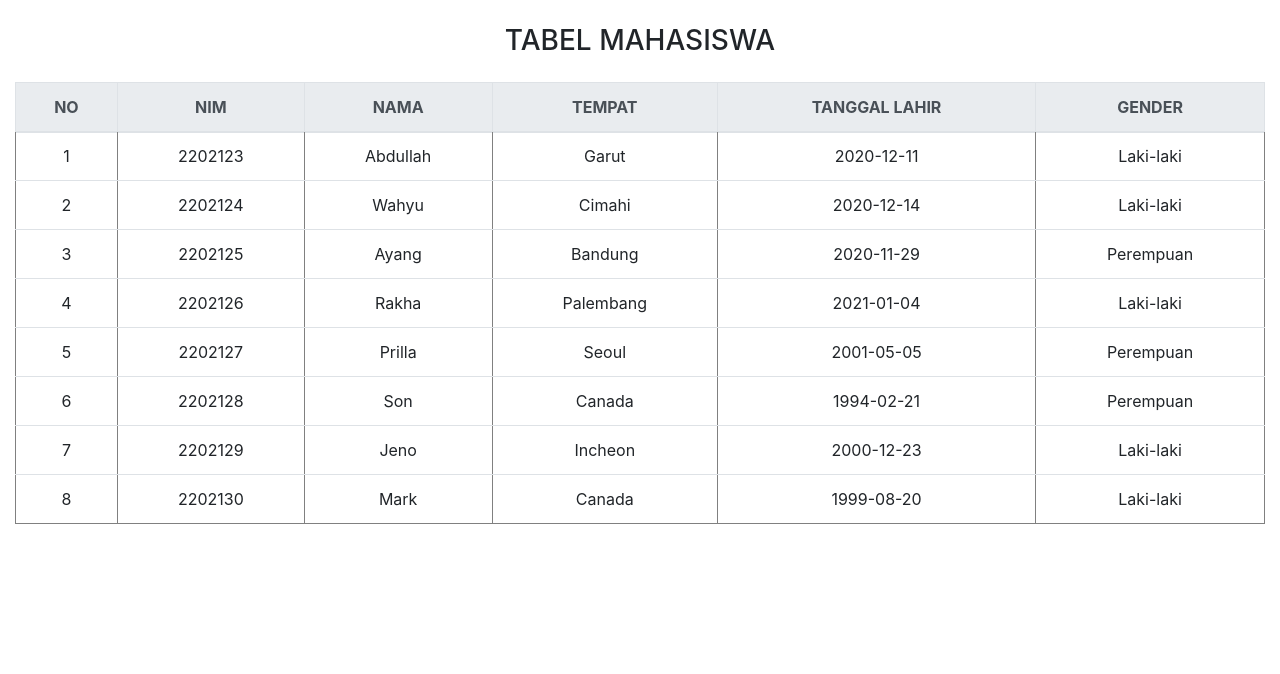
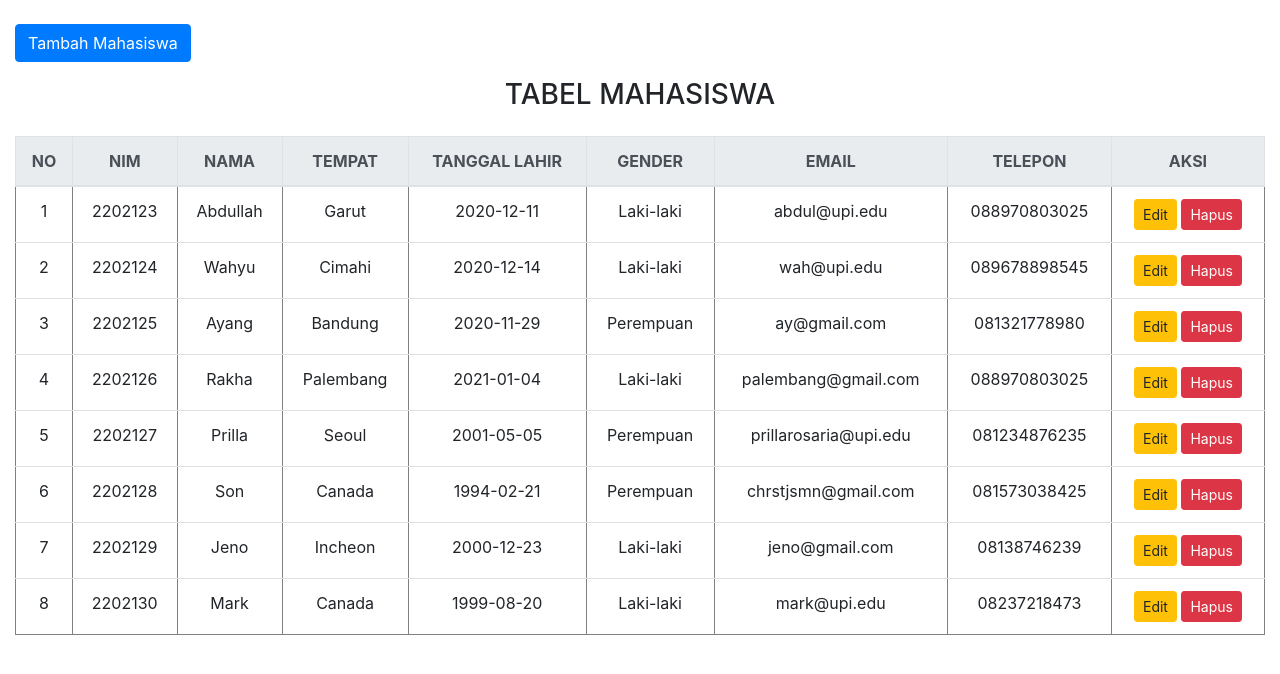
Before and after one commit to Ilyessin12/TP9DPBO2025C1, a PHP site: page / in a window 1280 px wide. Shown: the part 56-730 px from the top of the page. Run offline with PHP 8.4, Linux system fonts and the light colour scheme; data comes from the database, SQL or seed files in the repository; some libraries are stand-ins or nearby versions.

Commit message:
modified the view to display CRUD operations and to be able to perform it

```diff
--- a/templates/skin.html
+++ b/templates/skin.html
@@ -21,7 +21,91 @@
       <span class="navbar-toggler-icon"></span>
     </button>
   </nav>
+
+  <!-- Form Modal -->
+  <div class="modal fade" id="formModal" tabindex="-1" role="dialog" aria-labelledby="formModalLabel" aria-hidden="true">
+    <div class="modal-dialog" role="document">
+      <div class="modal-content">
+        <div class="modal-header">
+          <h5 class="modal-title" id="formModalLabel">DATA_MODAL_TITLE</h5>
+          <button type="button" class="close" data-dismiss="modal" aria-label="Close">
+            <span aria-hidden="true">&times;</span>
+          </button>
+        </div>
+        <form action="index.php" method="post">
+          <div class="modal-body">
+            <input type="hidden" name="id" id="id" DATA_ID>
+            <div class="form-group">
+              <label for="nim">NIM</label>
+              <input type="text" class="form-control" name="nim" id="nim" DATA_NIM required>
+            </div>
+            <div class="form-group">
+              <label for="nama">Nama</label>
+              <input type="text" class="form-control" name="nama" id="nama" DATA_NAMA required>
+            </div>
+            <div class="form-group">
+              <label for="tempat">Tempat Lahir</label>
+              <input type="text" class="form-control" name="tempat" id="tempat" DATA_TEMPAT required>
+            </div>
+            <div class="form-group">
+              <label for="tl">Tanggal Lahir</label>
+              <input type="date" class="form-control" name="tl" id="tl" DATA_TL required>
+            </div>
+            <div class="form-group">
+              <label for="gender">Jenis Kelamin</label>
+              <select class="form-control" name="gender" id="gender" required>
+                <option value="Laki-laki" DATA_GENDER_L>Laki-laki</option>
+                <option value="Perempuan" DATA_GENDER_P>Perempuan</option>
+              </select>
+            </div>
+            <div class="form-group">
+              <label for="email">Email</label>
+              <input type="email" class="form-control" name="email" id="email" DATA_EMAIL required>
+            </div>
+            <div class="form-group">
+              <label for="telp">No. Telepon</label>
+              <input type="text" class="form-control" name="telp" id="telp" DATA_TELP required>
+            </div>
+          </div>
+          <div class="modal-footer">
+            <button type="button" class="btn btn-secondary" data-dismiss="modal">Batal</button>
+            <button type="submit" name="DATA_SUBMIT_TYPE" class="btn btn-primary">Simpan</button>
+          </div>
+        </form>
+      </div>
+    </div>
+  </div>
+
+  <!-- Delete Confirmation Modal -->
+  <div class="modal fade" id="deleteModal" tabindex="-1" role="dialog" aria-labelledby="deleteModalLabel" aria-hidden="true">
+    <div class="modal-dialog" role="document">
+      <div class="modal-content">
+        <div class="modal-header">
+          <h5 class="modal-title" id="deleteModalLabel">Konfirmasi Hapus</h5>
+          <button type="button" class="close" data-dismiss="modal" aria-label="Close">
+            <span aria-hidden="true">&times;</span>
+          </button>
+        </div>
+        <form action="index.php" method="post">
+          <div class="modal-body">
+            <p>Apakah Anda yakin ingin menghapus data ini?</p>
+            <input type="hidden" name="id" id="deleteId" value="">
+          </div>
+          <div class="modal-footer">
+            <button type="button" class="btn btn-secondary" data-dismiss="modal">Batal</button>
+            <button type="submit" name="delete" class="btn btn-danger">Hapus</button>
+          </div>
+        </form>
+      </div>
+    </div>
+  </div>
+
   <div class="container-fluid text-center my-4">
+    <div class="row mb-3">
+      <div class="col-12 text-left">
+        <button class="btn btn-primary" data-toggle="modal" data-target="#formModal" data-action="add">Tambah Mahasiswa</button>
+      </div>
+    </div>
     <div class="row">
       <div class="col-12">
         <h3 class="mb-4">TABEL MAHASISWA</h3>
@@ -34,11 +118,14 @@
               <th scope="col">TEMPAT</th>
               <th scope="col">TANGGAL LAHIR</th>
               <th scope="col">GENDER</th>
+              <th scope="col">EMAIL</th>
+              <th scope="col">TELEPON</th>
+              <th scope="col">AKSI</th>
             </tr>
           </thead>
-          <tr>
+          <tbody>
             DATA_TABEL
-          </tr>
+          </tbody>
         </table>
       </div>
     </div>
@@ -48,13 +135,62 @@
   <!-- jQuery first, then Popper.js, then Bootstrap JS -->
   <script src="https://code.jquery.com/jquery-3.2.1.slim.min.js"
     integrity="sha384-KJ3o2DKtIkvYIK3UENzmM7KCkRr/rE9/Qpg6aAZGJwFDMVNA/GpGFF93hXpG5KkN" crossorigin="anonymous">
-    </script>
+  </script>
   <script src="https://cdnjs.cloudflare.com/ajax/libs/popper.js/1.12.9/umd/popper.min.js"
     integrity="sha384-ApNbgh9B+Y1QKtv3Rn7W3mgPxhU9K/ScQsAP7hUibX39j7fakFPskvXusvfa0b4Q" crossorigin="anonymous">
-    </script>
+  </script>
   <script src="https://maxcdn.bootstrapcdn.com/bootstrap/4.0.0/js/bootstrap.min.js"
     integrity="sha384-JZR6Spejh4U02d8jOt6vLEHfe/JQGiRRSQQxSfFWpi1MquVdAyjUar5+76PVCmYl" crossorigin="anonymous">
-    </script>
+  </script>
+
+  <script>
+    $('#formModal').on('show.bs.modal', function(event){
+      const button = $(event.relatedTarget);
+      const action = button.data('action');
+      const modal = $(this);
+
+      if(action === 'add'){
+        modal.find('.modal-title').text('Tambah Mahasiswa');
+        modal.find('#id').val('');
+        modal.find('#nim').val('');
+        modal.find('#nama').val('');
+        modal.find('#tempat').val('');
+        modal.find('#tl').val('');
+        modal.find('#gender').val('Laki-laki');
+        modal.find('#email').val('');
+        modal.find('#telp').val('');
+        modal.find('button[name="DATA_SUBMIT_TYPE"]').attr('name', 'add');
+      }else if(action === 'edit'){
+        const id = button.data('id');
+        const nim = button.data('nim');
+        const nama = button.data('nama');
+        const tempat = button.data('tempat');
+        const tl = button.data('tl');
+        const gender = button.data('gender');
+        const email = button.data('email');
+        const telp = button.data('telp');
+
+        modal.find('.modal-title').text('Edit Mahasiswa');
+        modal.find('#id').val(id);
+        modal.find('#nim').val(nim);
+        modal.find('#nama').val(nama);
+        modal.find('#tempat').val(tempat);
+        modal.find('#tl').val(tl);
+        modal.find('#gender').val(gender);
+        modal.find('#email').val(email);
+        modal.find('#telp').val(telp);
+        modal.find('button[name="DATA_SUBMIT_TYPE"]').attr('name', 'update');
+      }
+    });
+
+    $('#deleteModal').on('show.bs.modal', function(event){
+      const button = $(event.relatedTarget);
+      const id = button.data('id');
+      const modal = $(this);
+
+      modal.find('#deleteId').val(id);
+    });
+  </script>
 </body>
 
 </html>
--- a/view/TampilMahasiswa.php
+++ b/view/TampilMahasiswa.php
@@ -24,21 +24,57 @@ class TampilMahasiswa implements KontrakView
 		$data = null;
 
 		//semua terkait tampilan adalah tanggung jawab view
-		for ($i = 0; $i < $this->prosesmahasiswa->getSize(); $i++) {
+		for($i = 0; $i < $this->prosesmahasiswa->getSize(); $i++){
 			$no = $i + 1;
+			$id = $this->prosesmahasiswa->getId($i);
+			$nim = $this->prosesmahasiswa->getNim($i);
+			$nama = $this->prosesmahasiswa->getNama($i);
+			$tempat = $this->prosesmahasiswa->getTempat($i);
+			$tl = $this->prosesmahasiswa->getTl($i);
+			$gender = $this->prosesmahasiswa->getGender($i);
+			$email = $this->prosesmahasiswa->getEmail($i);
+			$telp = $this->prosesmahasiswa->getTelp($i);
+
 			$data .= "<tr>
 			<td>" . $no . "</td>
-			<td>" . $this->prosesmahasiswa->getNim($i) . "</td>
-			<td>" . $this->prosesmahasiswa->getNama($i) . "</td>
-			<td>" . $this->prosesmahasiswa->getTempat($i) . "</td>
-			<td>" . $this->prosesmahasiswa->getTl($i) . "</td>
-			<td>" . $this->prosesmahasiswa->getGender($i) . "</td> </tr>";
+			<td>" . $nim . "</td>
+			<td>" . $nama . "</td>
+			<td>" . $tempat . "</td>
+			<td>" . $tl . "</td>
+			<td>" . $gender . "</td>
+			<td>" . $email . "</td>
+			<td>" . $telp . "</td>
+			<td>
+				<button class='btn btn-warning btn-sm' data-toggle='modal' data-target='#formModal' data-action='edit'
+					data-id='" . $id . "'
+					data-nim='" . $nim . "'
+					data-nama='" . $nama . "'
+					data-tempat='" . $tempat . "'
+					data-tl='" . $tl . "'
+					data-gender='" . $gender . "'
+					data-email='" . $email . "'
+					data-telp='" . $telp . "'
+				>Edit</button>
+				<button class='btn btn-danger btn-sm' data-toggle='modal' data-target='#deleteModal' data-id='" . $id . "'>Hapus</button>
+			</td>
+			</tr>";
 		}
 		// Membaca template skin.html
 		$this->tpl = new Template("templates/skin.html");
 
 		// Mengganti kode Data_Tabel dengan data yang sudah diproses
 		$this->tpl->replace("DATA_TABEL", $data);
+		$this->tpl->replace("DATA_ID", "value=''");
+		$this->tpl->replace("DATA_NIM", "value=''");
+		$this->tpl->replace("DATA_NAMA", "value=''");
+		$this->tpl->replace("DATA_TEMPAT", "value=''");
+		$this->tpl->replace("DATA_TL", "value=''");
+		$this->tpl->replace("DATA_GENDER_L", "selected");
+		$this->tpl->replace("DATA_GENDER_P", "");
+		$this->tpl->replace("DATA_EMAIL", "value=''");
+		$this->tpl->replace("DATA_TELP", "value=''");
+		$this->tpl->replace("DATA_MODAL_TITLE", "Tambah Mahasiswa");
+		$this->tpl->replace("DATA_SUBMIT_TYPE", "add");
 
 		// Menampilkan ke layar
 		$this->tpl->write();
```
